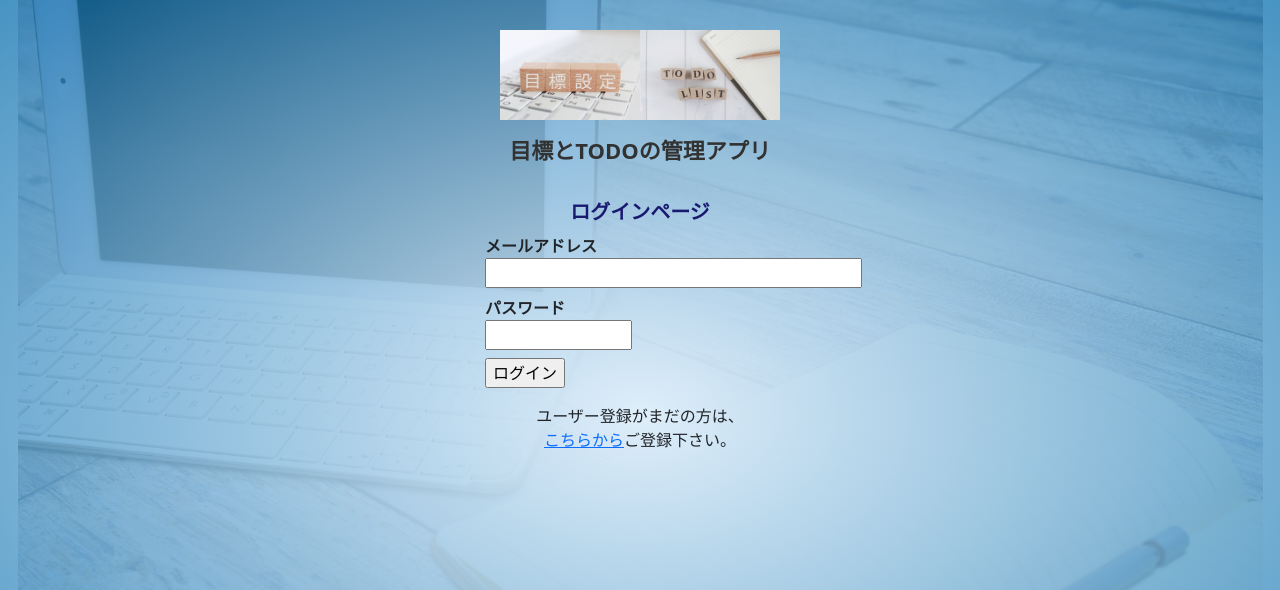
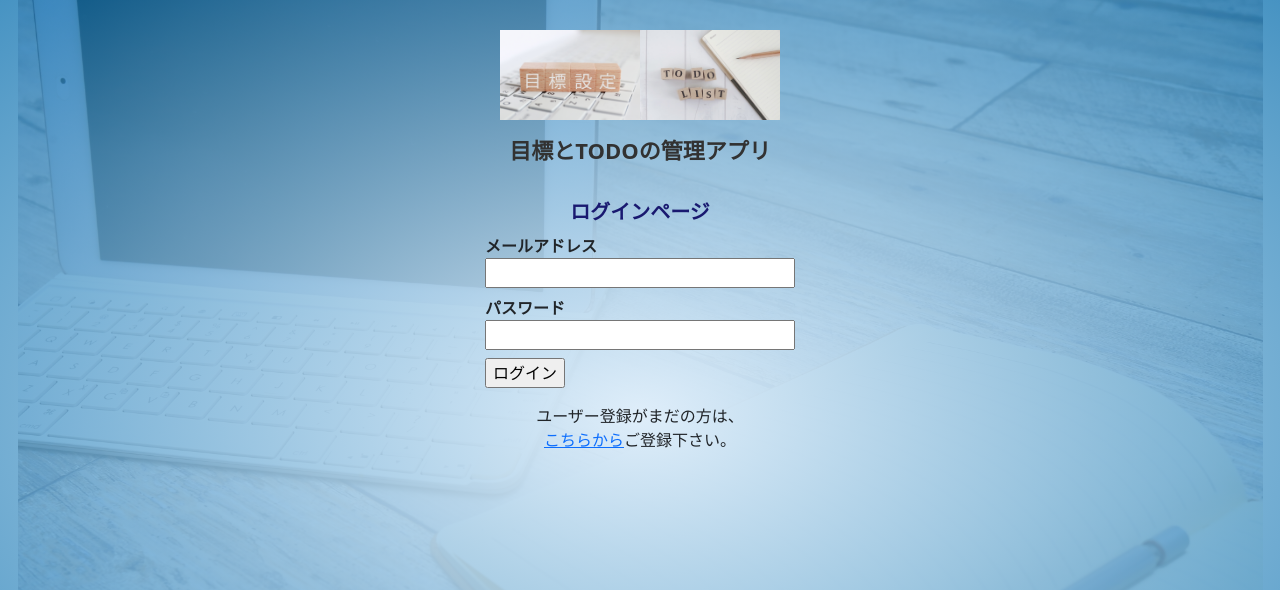
Before and after one commit to kiyot1k1/Goal-Todo, a PHP site: page /app/user/login.php in a window 1280 px wide. Shown: the top 590 px of the page. Run offline with PHP 8.4, Linux system fonts and the light colour scheme.

Commit message:
file update

```diff
--- a/app/public/css/main.css
+++ b/app/public/css/main.css
@@ -141,6 +141,10 @@ dl {
   margin-bottom: 8px;
 }
 
+.name {
+  width: 310px;
+}
+
 /* 登録後ページ */
 .thanks {
   text-align: center;
@@ -156,6 +160,14 @@ dl {
 /* ログイン */
 .login-form {
   margin: 10px auto 0;
+  width: 310px;
+}
+
+.mail {
+  width: 310px;
+}
+
+.pass {
   width: 310px;
 }
 
```
